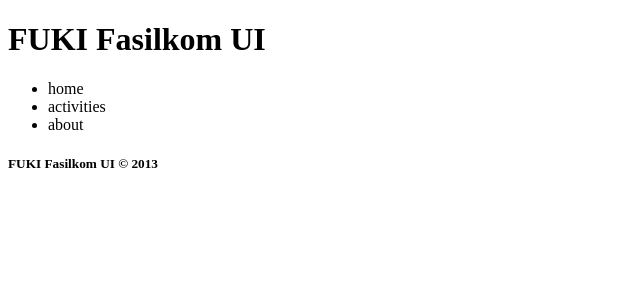
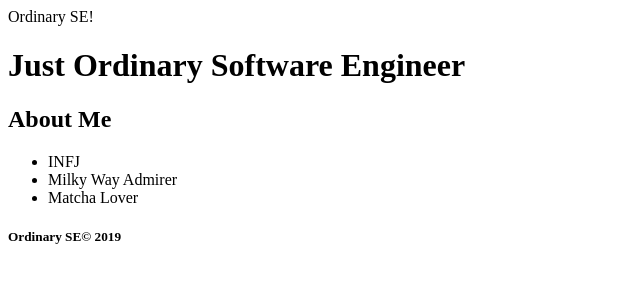
Before and after one commit to adeliah/adeliaherlisa.github.io, a plain HTML site: page index.html in a window 1280 px wide. Shown: the whole page, without its empty margins (0-640 px from the left). Drawn offline with Linux system fonts and the light colour scheme.

Commit message:
Update index.html

```diff
--- a/index.html
+++ b/index.html
@@ -1,30 +1,26 @@
 <!DOCTYPE html>
 <html>
 	<head>
-		<!-- sekarang belum dipakai -->
+		Ordinary SE!
 	</head>
 	<body>
 		<header>
-			<!-- di dalam tag header ini adalah bagian no.1 -->
-			<h1>FUKI Fasilkom UI</h1>
+			<h1>Just Ordinary Software Engineer</h1>
 		</header>
+		<h2>About Me</h2>
 			<nav>
-				<!-- ini bagian no.2 tempat navigasi utama -->
 				<ul>
-					<li><a><div>home</div></a></li>
-					<li><a><div>activities</div></a></li>
-					<li><a><div>about</div></a></li>
+					<li><a><div>INFJ</div></a></li>
+					<li><a><div>Milky Way Admirer</div></a></li>
+					<li><a><div>Matcha Lover</div></a></li>
 				</ul>
 			</nav>
 		<div>
-			<!-- ini bagian no.3, side nav bisa diisi apapun gambar link dlsb -->
 		</div>
 		<div>
-			<!-- ini bagian no.4, main content ada disini -->
 		</div>
 		<footer>
-			<!-- ini bagian no.5 -->
-			<h5>FUKI Fasilkom UI &copy; 2013 </h5>
+			<h5>Ordinary SE&copy; 2019 </h5>
 		</footer>
 	</body>
 </html>
```
